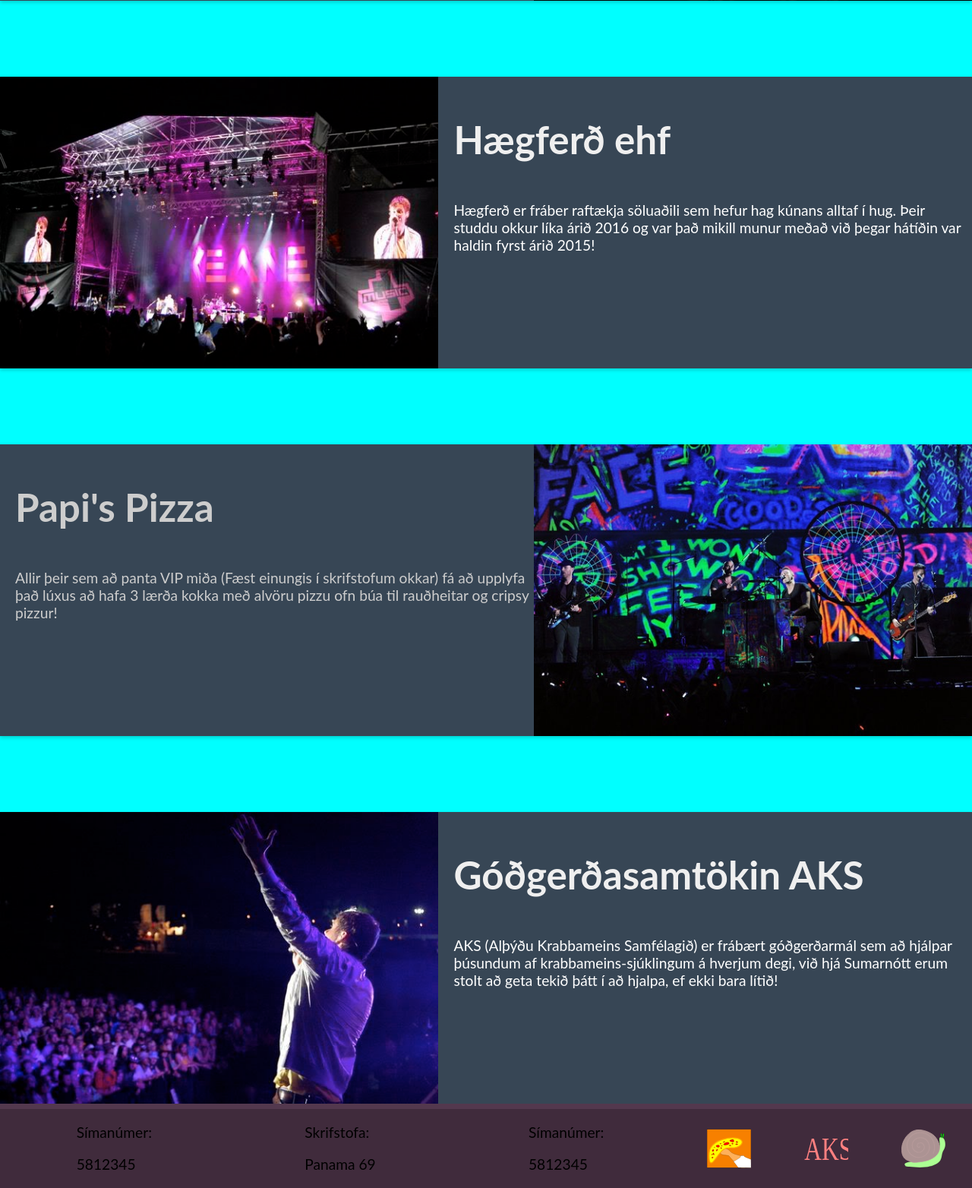
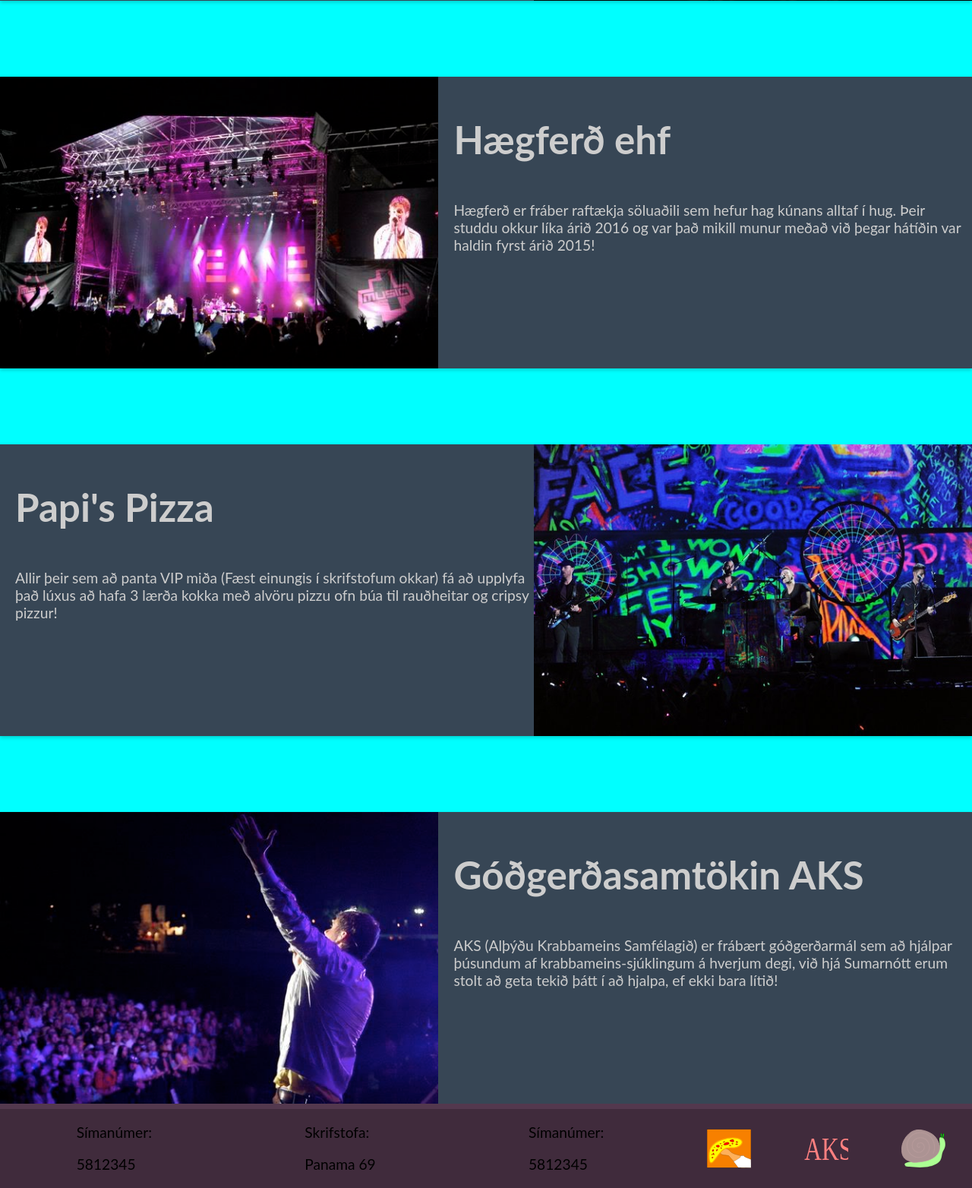
Before and after one commit to BenediktSexyMan/Lokaverk, a PHP site: page /info.html in a window 1280 px wide. Shown: the part 991-2555 px from the top of the page at 76% size. Run offline with PHP 8.4, Linux system fonts and the light colour scheme.

Commit message:
Breytti lit

```diff
--- a/infoStyle.css
+++ b/infoStyle.css
@@ -172,9 +172,9 @@ body {
       -ms-flex-positive: 1;
       flex-grow: 1; }
       body .box2 .p-div-right .box2-h3 {
-        color: #efefef; }
+        color: #cdcdcd; }
       body .box2 .p-div-right .right-p {
-        color: white; }
+        color: #cdcdcd; }
     body .box2 .left-img {
       height: 100%; }
 
```
